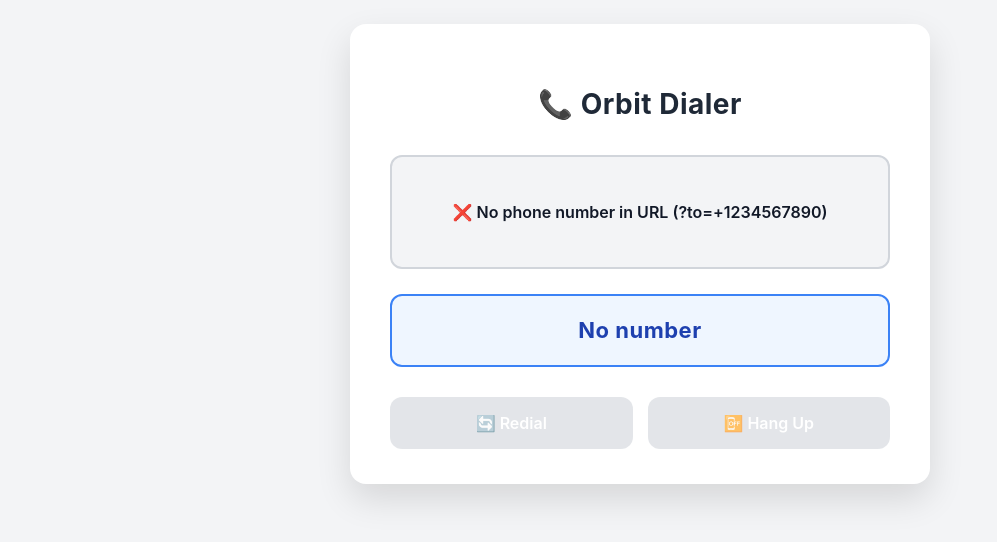
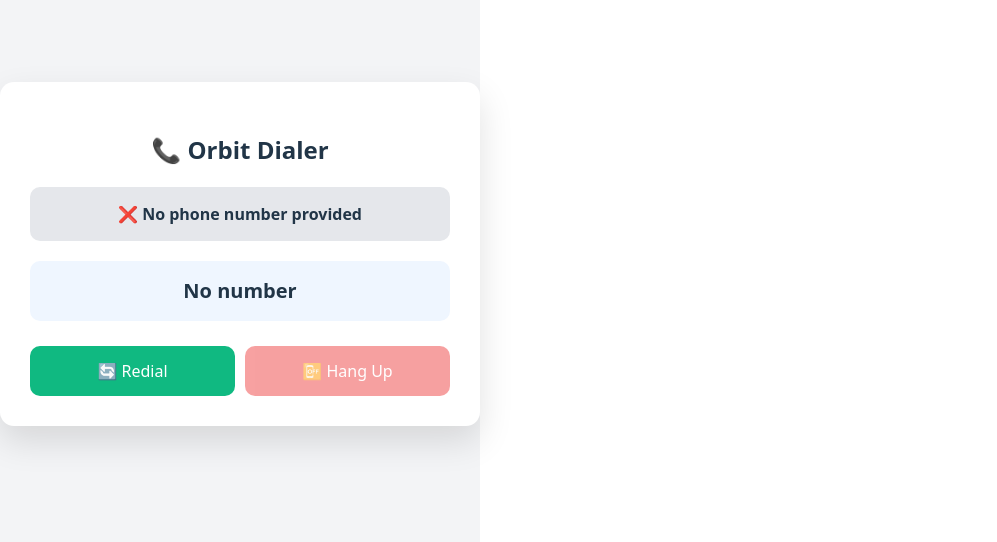
Before and after one commit to rekksu/twilio-dialer, a React (Vite) app: page / in a window 1280 px wide. Shown: the part 146-688 px from the top of the page, without its empty margins (0-997 px from the left). Built offline with nearby package versions, Linux system fonts and the light colour scheme.

Commit message:
stable commit 5.8

```diff
--- a/src/App.jsx
+++ b/src/App.jsx
@@ -20,91 +20,73 @@ export default function App() {
   const hasAutoStartedRef = useRef(false);
   const callStartTimeRef = useRef(null);
 
-  // Helper to save call logs
-  const saveCallResult = async (
-    status,
-    reason = null,
-    customerIdVal = customerId,
-    orgIdVal = orgId
-  ) => {
+  /* ---------------- SAVE CALL LOG ---------------- */
+  const saveCallResult = async (status, reason = null) => {
+    if (!callStartTimeRef.current) {
+      console.warn("No call start time, skipping duration");
+      return;
+    }
+
+    const endedAt = Date.now();
+    const durationSeconds = Math.max(
+      0,
+      Math.floor((endedAt - callStartTimeRef.current) / 1000)
+    );
+
     try {
-      const endedAt = Date.now();
-
-      // Calculate duration
-      let durationSeconds = 0;
-      if (callStartTimeRef.current) {
-        durationSeconds = Math.floor((endedAt - callStartTimeRef.current) / 1000);
-      }
-
-      console.log("💾 Saving call log:", {
-        to: phoneNumber,
-        status,
-        durationSeconds,
-        startTime: callStartTimeRef.current ? new Date(callStartTimeRef.current).toISOString() : "NOT SET",
-        endTime: new Date(endedAt).toISOString()
-      });
-
-      const response = await fetch(CALL_LOG_FUNCTION_URL, {
+      await fetch(CALL_LOG_FUNCTION_URL, {
         method: "POST",
         headers: { "Content-Type": "application/json" },
         body: JSON.stringify({
           to: phoneNumber,
           status,
           reason,
-          customerId: customerIdVal || null,
-          orgId: orgIdVal || null,
-          startedAt: callStartTimeRef.current
-            ? new Date(callStartTimeRef.current).toISOString()
-            : null,
+          customerId,
+          orgId,
+          startedAt: new Date(callStartTimeRef.current).toISOString(),
           endedAt: new Date(endedAt).toISOString(),
-          durationSeconds: durationSeconds
+          durationSeconds,
         }),
       });
-
-      const result = await response.json();
-      console.log("✅ Call log response:", result);
-
-      // Reset after saving
-      callStartTimeRef.current = null;
-
     } catch (err) {
-      console.error("❌ Failed to save call log", err);
+      console.error("Failed to save call log", err);
     }
   };
 
-  // Get number, customerId, orgId from URL
+  /* ---------------- URL PARAMS ---------------- */
   useEffect(() => {
-    const urlParams = new URLSearchParams(window.location.search);
-    const urlNumber = urlParams.get("to");
-    const urlCustomerId = urlParams.get("customerId");
-    const urlOrgId = urlParams.get("orgId");
+    const params = new URLSearchParams(window.location.search);
+    const to = params.get("to");
+    const cid = params.get("customerId");
+    const oid = params.get("orgId");
 
-    if (urlNumber) {
-      setPhoneNumber(urlNumber);
+    if (to) {
+      setPhoneNumber(to);
       setStatus("Ready to call");
     } else {
-      setStatus("❌ No phone number in URL (?to=+1234567890)");
+      setStatus("❌ No phone number provided");
     }
 
-    if (urlCustomerId) setCustomerId(urlCustomerId);
-    if (urlOrgId) setOrgId(urlOrgId);
+    if (cid) setCustomerId(cid);
+    if (oid) setOrgId(oid);
   }, []);
 
-  // Auto-start call when phone number is available
+  /* ---------------- AUTO START ---------------- */
   useEffect(() => {
     if (phoneNumber && !hasAutoStartedRef.current) {
       hasAutoStartedRef.current = true;
-      setTimeout(() => startCall(), 100);
+      setTimeout(startCall, 100);
     }
   }, [phoneNumber]);
 
+  /* ---------------- HELPERS ---------------- */
   const checkMicPermission = async () => {
     try {
       const stream = await navigator.mediaDevices.getUserMedia({ audio: true });
-      stream.getTracks().forEach(track => track.stop());
+      stream.getTracks().forEach((t) => t.stop());
       return true;
-    } catch (err) {
-      setStatus("❌ Microphone access denied");
+    } catch {
+      setStatus("❌ Microphone denied");
       return false;
     }
   };
@@ -115,12 +97,10 @@ export default function App() {
     return cleaned;
   };
 
+  /* ---------------- START CALL ---------------- */
   const startCall = async () => {
-    const formattedNumber = formatPhoneNumber(phoneNumber);
-    if (!formattedNumber) {
-      setStatus("❌ Invalid phone number");
-      return;
-    }
+    const formatted = formatPhoneNumber(phoneNumber);
+    if (!formatted) return;
 
     const micAllowed = await checkMicPermission();
     if (!micAllowed) return;
@@ -130,259 +110,145 @@ export default function App() {
 
     try {
       setStatus("🔄 Fetching token...");
+      const res = await fetch(`${CLOUD_FUNCTION_URL}?identity=agent`);
+      const { token } = await res.json();
 
-      const res = await fetch(`${CLOUD_FUNCTION_URL}?identity=agent`);
-      const data = await res.json();
-      const token = data.token;
-
-      setStatus("🔄 Setting up device...");
-
-      const twilioDevice = new Device(token, {
+      const device = new Device(token, {
         enableRingingState: true,
-        codecPreferences: ["opus", "pcmu"]
+        codecPreferences: ["opus", "pcmu"],
       });
 
-      deviceRef.current = twilioDevice;
+      deviceRef.current = device;
 
-      twilioDevice.on("error", (err) => {
-        console.error("Device error:", err);
-        setStatus(`❌ Device error: ${err.message}`);
-        setIsHangupEnabled(false);
-        setIsRedialEnabled(true);
-      });
+      device.on("registered", () => {
+        setStatus(`📞 Dialing ${formatted}...`);
 
-      twilioDevice.on("registered", () => {
-        console.log("✓ Device registered");
-        setStatus(`📞 Dialing ${formattedNumber}...`);
+        const conn = device.connect({
+          params: { To: formatted },
+        });
 
-        const callParams = {
-          params: { To: formattedNumber }
-        };
-
-        const conn = twilioDevice.connect(callParams);
         connectionRef.current = conn;
         setIsHangupEnabled(true);
 
-        setTimeout(() => {
-          if (!conn || !conn.on) {
-            console.error("Connection object not ready");
-            return;
+        conn.on("ringing", () => {
+          if (!callStartTimeRef.current) {
+            callStartTimeRef.current = Date.now(); // fallback start
           }
+          setStatus(`📞 Ringing ${formatted}...`);
+        });
 
-          conn.on("ringing", () => {
-            console.log("📞 Ringing...");
-            setStatus(`📞 Ringing ${formattedNumber}...`);
-          });
+        conn.on("accept", () => {
+          callStartTimeRef.current = Date.now(); // real start
+          setStatus("✅ Call connected");
+        });
 
-          conn.on("accept", () => {
-            console.log("✓ Call connected!");
-            // ✅ SET START TIME HERE
-            callStartTimeRef.current = Date.now();
-            console.log("⏱️ Call start time set:", new Date(callStartTimeRef.current).toISOString());
-            setStatus("✅ Call connected!");
-            setIsHangupEnabled(true);
-          });
+        conn.on("disconnect", () => {
+          saveCallResult("ended");
 
-          conn.on("disconnect", () => {
-            console.log("📴 Call ended - saving to Firebase...");
-            setStatus("📴 Call ended");
-            setIsHangupEnabled(false);
-            setIsRedialEnabled(true);
+          callStartTimeRef.current = null;
+          connectionRef.current = null;
 
-            // ✅ Save the call
-            saveCallResult("ended");
+          setStatus("📴 Call ended");
+          setIsHangupEnabled(false);
+          setIsRedialEnabled(true);
 
-            connectionRef.current = null;
-          });
+          device.destroy();
+          deviceRef.current = null;
+        });
 
-          conn.on("error", (err) => {
-            console.error("Call error:", err);
-            setStatus(`❌ Call failed: ${err.message}`);
-            setIsHangupEnabled(false);
-            setIsRedialEnabled(true);
-            connectionRef.current = null;
+        conn.on("reject", () => {
+          setStatus("❌ Call rejected");
+          callStartTimeRef.current = null;
+          setIsRedialEnabled(true);
+          setIsHangupEnabled(false);
+        });
 
-            saveCallResult("failed", err.message);
-          });
-
-          conn.on("reject", () => {
-            console.log("Call rejected");
-            setStatus("❌ Call rejected");
-            setIsHangupEnabled(false);
-            setIsRedialEnabled(true);
-            connectionRef.current = null;
-
-            saveCallResult("rejected");
-          });
-
-          conn.on("cancel", () => {
-            console.log("Call cancelled");
-            setStatus("Call cancelled");
-            setIsHangupEnabled(false);
-            setIsRedialEnabled(true);
-            connectionRef.current = null;
-          });
-        }, 50);
+        conn.on("error", (err) => {
+          setStatus(`❌ Call error: ${err.message}`);
+          callStartTimeRef.current = null;
+          setIsRedialEnabled(true);
+          setIsHangupEnabled(false);
+        });
       });
 
-      twilioDevice.register();
-
+      device.register();
     } catch (err) {
-      console.error("Error starting call:", err);
       setStatus(`❌ Error: ${err.message}`);
+      setIsRedialEnabled(true);
       setIsHangupEnabled(false);
-      setIsRedialEnabled(true);
     }
   };
 
+  /* ---------------- HANGUP ---------------- */
   const hangup = () => {
-    console.log("🔴 HANGUP CLICKED!");
-    console.log("Connection exists:", !!connectionRef.current);
-    console.log("Device exists:", !!deviceRef.current);
-
-    setStatus("Hanging up...");
-
     if (connectionRef.current) {
-      try {
-        connectionRef.current.disconnect();
-        connectionRef.current = null;
-      } catch (err) {
-        console.error("Error disconnecting:", err);
-      }
+      connectionRef.current.disconnect();
     }
-
-    if (deviceRef.current) {
-      try {
-        deviceRef.current.destroy();
-        deviceRef.current = null;
-      } catch (err) {
-        console.error("Error destroying device:", err);
-      }
-    }
-
-    setIsHangupEnabled(false);
-    setIsRedialEnabled(true);
-    setStatus("📴 Call ended");
-
-    // ✅ Saving will happen automatically in disconnect event
   };
 
+  /* ---------------- REDIAL ---------------- */
   const redial = () => {
-    console.log("🔄 Redial clicked");
-
-    if (connectionRef.current) {
-      try {
-        connectionRef.current.disconnect();
-      } catch (e) {}
-      connectionRef.current = null;
-    }
-
     if (deviceRef.current) {
-      try {
-        deviceRef.current.destroy();
-      } catch (e) {}
+      deviceRef.current.destroy();
       deviceRef.current = null;
     }
-
-    setIsHangupEnabled(false);
     setIsRedialEnabled(false);
-
-    setTimeout(() => {
-      startCall();
-    }, 500);
+    setTimeout(startCall, 500);
   };
 
+  /* ---------------- UI ---------------- */
   return (
     <div style={{
-      position: 'fixed',
-      top: 0,
-      left: 0,
-      width: '100%',
-      height: '100%',
-      display: 'flex',
-      alignItems: 'center',
-      justifyContent: 'center',
-      backgroundColor: '#f3f4f6',
-      padding: '20px',
-      boxSizing: 'border-box'
+      height: "100vh",
+      display: "flex",
+      justifyContent: "center",
+      alignItems: "center",
+      background: "#f3f4f6",
     }}>
       <div style={{
-        width: '100%',
-        maxWidth: '500px',
-        padding: '35px 40px',
-        backgroundColor: '#ffffff',
-        borderRadius: '16px',
-        boxShadow: '0 15px 35px rgba(0,0,0,0.12)',
-        fontFamily: 'Inter, system-ui, -apple-system, sans-serif'
+        background: "#fff",
+        padding: 30,
+        borderRadius: 14,
+        width: 420,
+        boxShadow: "0 15px 35px rgba(0,0,0,0.12)",
       }}>
-
-        <h2 style={{
-          textAlign: 'center',
-          color: '#1f2937',
-          marginBottom: '30px',
-          fontSize: '28px',
-          fontWeight: '700',
-          letterSpacing: '0.5px'
-        }}>
-          📞 Orbit Dialer
-        </h2>
+        <h2 style={{ textAlign: "center" }}>📞 Orbit Dialer</h2>
 
         <div style={{
-          padding: '20px',
-          backgroundColor: isHangupEnabled ? '#e6f4ea' : '#f3f4f6',
-          border: `2px solid ${isHangupEnabled ? '#34d399' : '#d1d5db'}`,
-          borderRadius: '12px',
-          marginBottom: '25px',
-          textAlign: 'center',
-          fontWeight: '600',
-          color: '#111827',
-          minHeight: '70px',
-          display: 'flex',
-          alignItems: 'center',
-          justifyContent: 'center',
-          fontSize: '16px',
-          transition: 'all 0.2s'
+          padding: 15,
+          background: "#e5e7eb",
+          borderRadius: 10,
+          textAlign: "center",
+          marginBottom: 20,
+          fontWeight: 600,
         }}>
           {status}
         </div>
 
         <div style={{
-          padding: '18px',
-          backgroundColor: '#eff6ff',
-          border: '2px solid #3b82f6',
-          borderRadius: '12px',
-          marginBottom: '30px',
-          textAlign: 'center',
-          fontSize: '22px',
-          fontWeight: '700',
-          color: '#1e40af',
-          letterSpacing: '0.5px'
+          padding: 15,
+          background: "#eff6ff",
+          borderRadius: 10,
+          textAlign: "center",
+          marginBottom: 25,
+          fontWeight: 700,
+          fontSize: 20,
         }}>
           {phoneNumber || "No number"}
         </div>
 
-        <div style={{
-          display: 'flex',
-          gap: '15px'
-        }}>
+        <div style={{ display: "flex", gap: 10 }}>
           <button
             onClick={redial}
-            disabled={!isRedialEnabled || !phoneNumber}
+            disabled={!isRedialEnabled}
             style={{
               flex: 1,
-              padding: '16px 26px',
-              fontSize: '16px',
-              fontWeight: '600',
-              border: 'none',
-              borderRadius: '12px',
-              cursor: (!isRedialEnabled || !phoneNumber) ? 'not-allowed' : 'pointer',
-              backgroundColor: (!isRedialEnabled || !phoneNumber) ? '#d1d5db' : '#10b981',
-              color: '#fff',
-              transition: 'all 0.2s',
-              opacity: (!isRedialEnabled || !phoneNumber) ? 0.6 : 1,
-              boxShadow: (isRedialEnabled && phoneNumber)
-                ? '0 4px 12px rgba(16, 185, 129, 0.25)'
-                : 'none'
+              padding: 14,
+              borderRadius: 10,
+              background: "#10b981",
+              color: "#fff",
+              border: "none",
+              opacity: isRedialEnabled ? 1 : 0.5,
             }}
           >
             🔄 Redial
@@ -393,25 +259,17 @@ export default function App() {
             disabled={!isHangupEnabled}
             style={{
               flex: 1,
-              padding: '16px 26px',
-              fontSize: '16px',
-              fontWeight: '600',
-              border: 'none',
-              borderRadius: '12px',
-              cursor: !isHangupEnabled ? 'not-allowed' : 'pointer',
-              backgroundColor: !isHangupEnabled ? '#d1d5db' : '#ef4444',
-              color: '#fff',
-              transition: 'all 0.2s',
-              opacity: !isHangupEnabled ? 0.6 : 1,
-              boxShadow: isHangupEnabled
-                ? '0 4px 12px rgba(239, 68, 68, 0.25)'
-                : 'none'
+              padding: 14,
+              borderRadius: 10,
+              background: "#ef4444",
+              color: "#fff",
+              border: "none",
+              opacity: isHangupEnabled ? 1 : 0.5,
             }}
           >
             📴 Hang Up
           </button>
         </div>
-
       </div>
     </div>
   );
```
